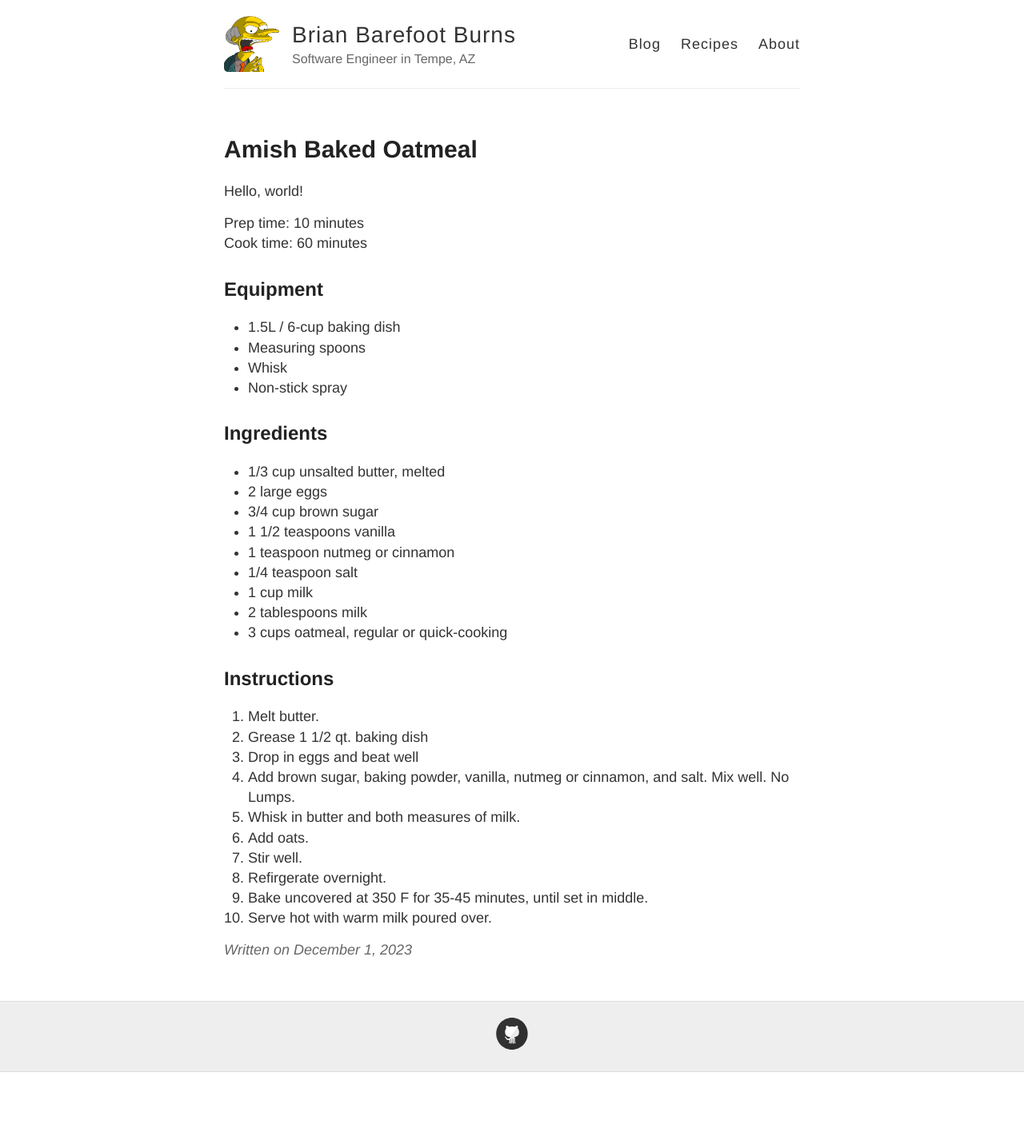
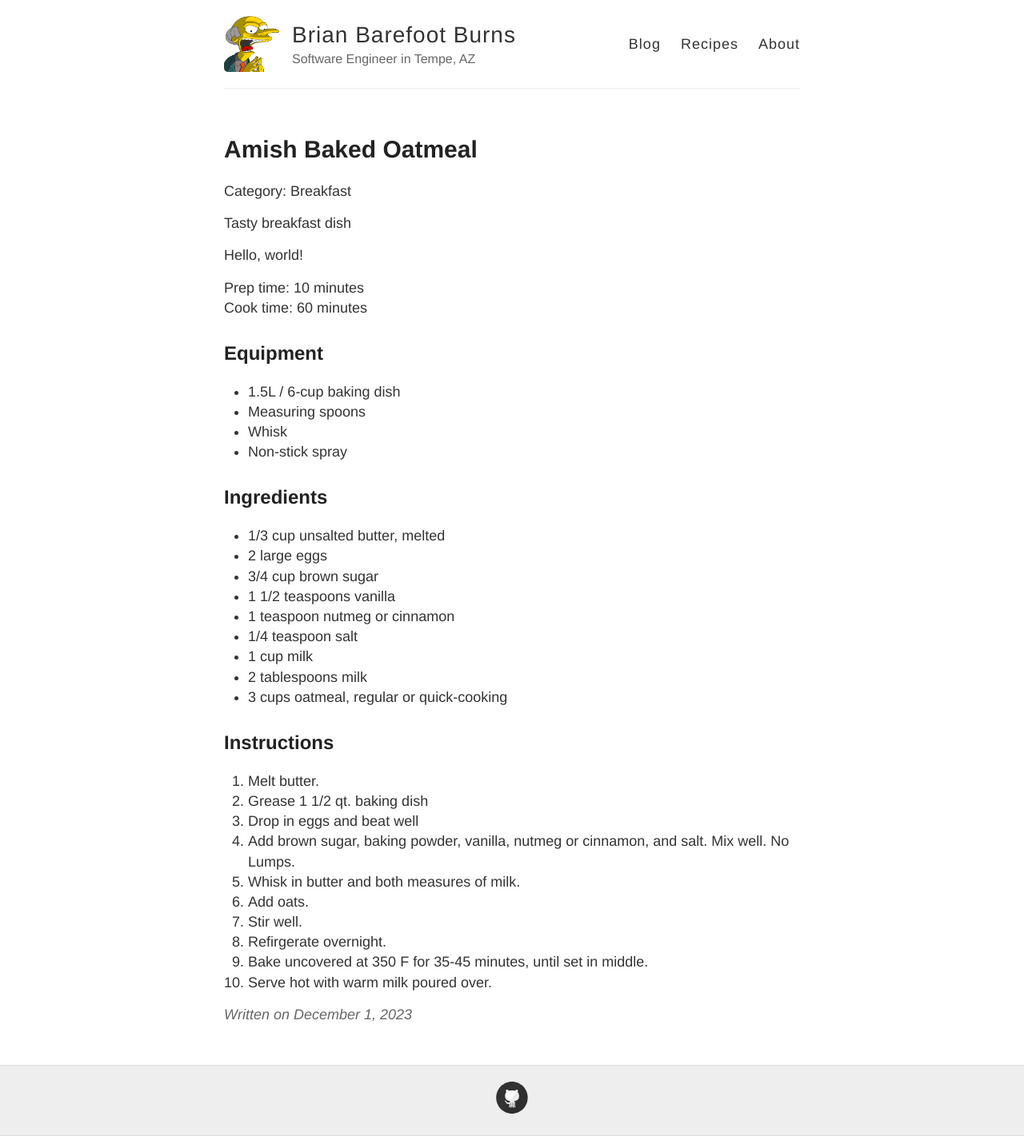
Before and after one commit to bpburns/bpburns.github.io, a Jekyll site: the page built from _recipes/amish-baked-oatmeal.md, in a window 1280 px wide. Shown: the whole page at 80% size. Built offline with Jekyll 4.4.1, drawn with Linux system fonts in a browser that asks for light colours; before the commit the page ends 1341 px from its top, so only the background shows below that.

Commit message:
Update recipe layout.

```diff
--- a/_layouts/recipe.html
+++ b/_layouts/recipe.html
@@ -6,6 +6,8 @@ layout: default
   <h1>{{ page.title }}</h1>
 
   <div class="entry">
+    Category: {{ page.category }}
+    <p> {{ page.description }}
     {{ content }}
     Prep time: {{ page.preptime }} minutes
     <br>
--- a/_recipes/amish-baked-oatmeal.md
+++ b/_recipes/amish-baked-oatmeal.md
@@ -2,7 +2,7 @@
 layout: recipe
 title: Amish Baked Oatmeal
 description: Tasty breakfast dish
-category: breakfast
+category: Breakfast
 equipment:
   - 1.5L / 6-cup baking dish
   - Measuring spoons
```
